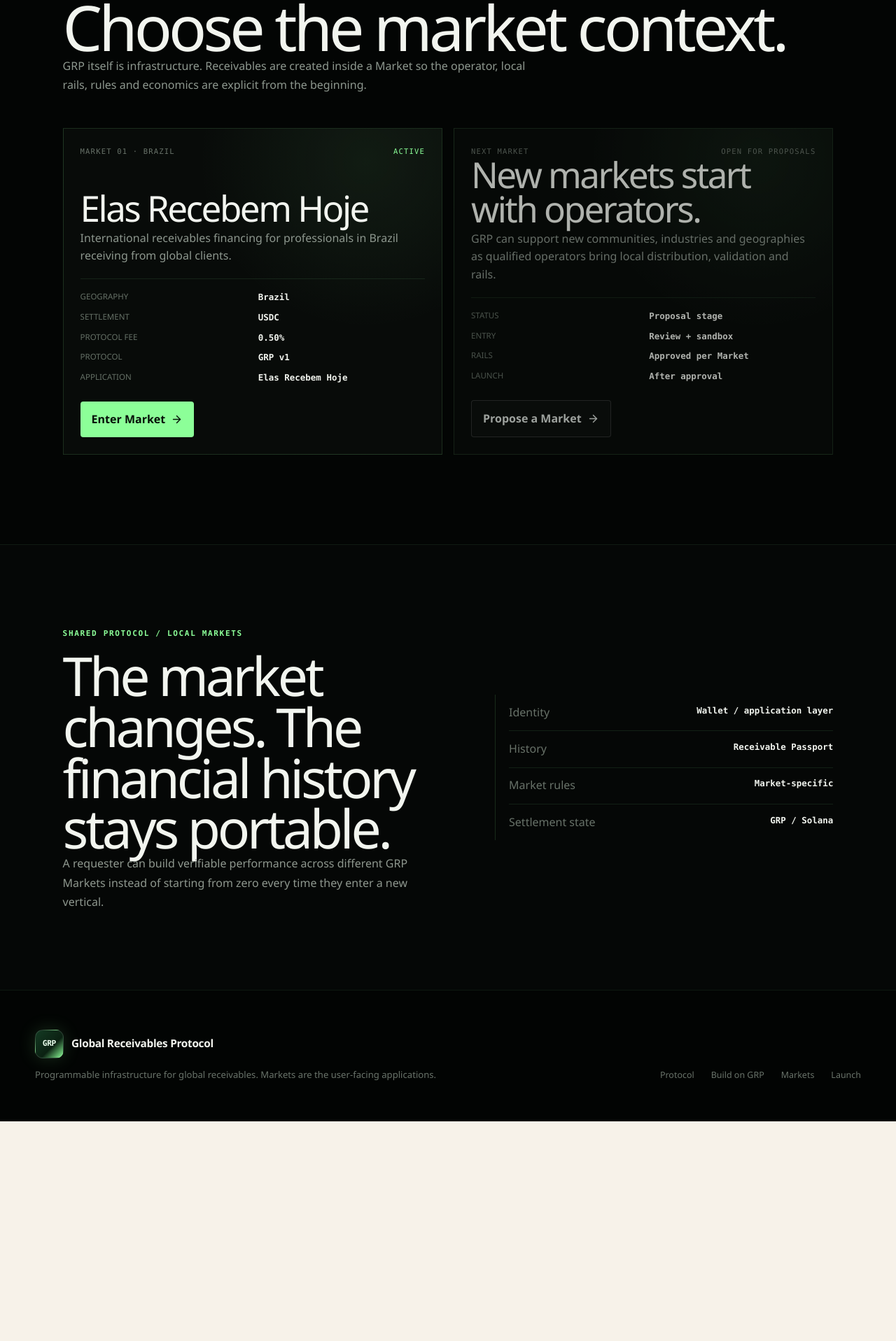
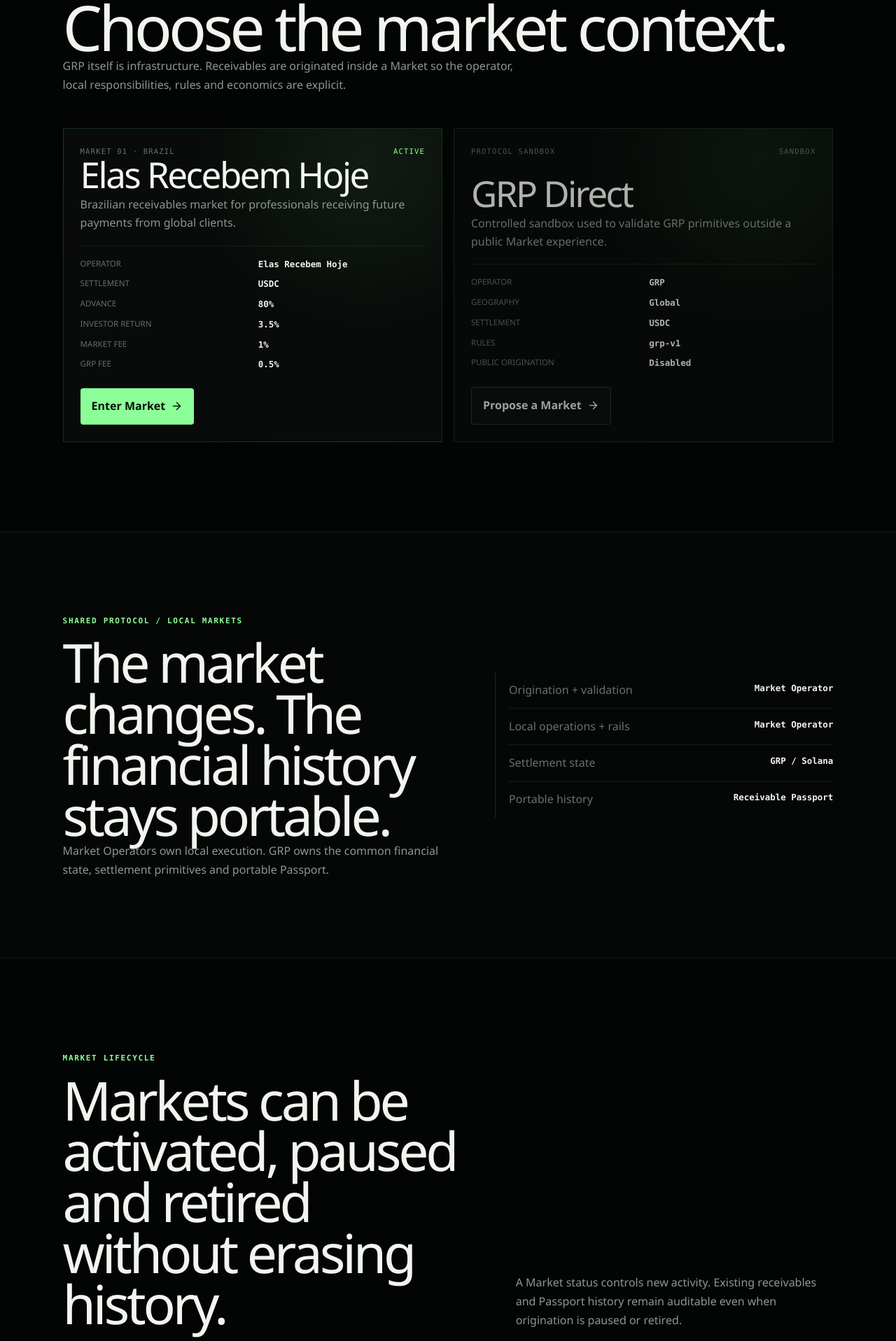
Before and after one commit to 0xlari/global-receivables-protocol, a Next.js app: page /markets in a window 1280 px wide. Shown: the part 880-2797 px from the top of the page at 70% size. Before the commit the page ends 2483 px from the top, so only its background shows below. Built offline with nearby package versions, Linux system fonts and the light colour scheme; no server answers.

Commit message:
feat: close GRP market directory and lifecycle

```diff
--- a/src/app/markets/page.tsx
+++ b/src/app/markets/page.tsx
@@ -1,6 +1,8 @@
 import type { Metadata } from "next";
 import Link from "next/link";
 import { ArrowRight } from "lucide-react";
+
+import { GRP_MARKETS, MARKET_LIFECYCLE } from "@/config/grp-markets";
 import styles from "../market-system.module.css";
 
 export const metadata: Metadata = {
@@ -8,16 +10,28 @@ export const metadata: Metadata = {
   description: "Explore receivables markets powered by the Global Receivables Protocol.",
 };
 
+function pct(bps: number) {
+  return (bps / 100).toFixed(bps % 100 === 0 ? 0 : 1) + "%";
+}
+
 export default function MarketsPage() {
+  const active = GRP_MARKETS.find((market) => market.slug === "elas-recebem-hoje")!;
+  const sandbox = GRP_MARKETS.find((market) => market.slug === "grp-direct")!;
+
   return (
     <div className={styles.page}>
       <section className={styles.hero}>
         <div className={styles.heroInner}>
           <span className={styles.kicker}>GRP MARKET DIRECTORY</span>
           <h1>One protocol.<br />Markets built for real communities.</h1>
-          <p>Each Market adapts GRP to a specific audience, geography and operating model while sharing the same protocol primitives and portable financial history.</p>
+          <p>
+            Each Market adapts GRP to a specific audience, geography and operating
+            model while sharing the same settlement state and portable Receivable Passport.
+          </p>
           <div className={styles.actions}>
-            <Link className={styles.primary} href="/elas-recebem-hoje">Open first Market <ArrowRight size={18}/></Link>
+            <Link className={styles.primary} href={active.publicEntry ?? "/markets"}>
+              Open first Market <ArrowRight size={18}/>
+            </Link>
             <Link className={styles.secondary} href="/build-on-grp">Build on GRP</Link>
           </div>
         </div>
@@ -25,39 +39,54 @@ export default function MarketsPage() {
 
       <section className={styles.directory}>
         <div className={styles.directoryInner}>
-          <span className={styles.eyebrow}>ACTIVE + UPCOMING</span>
+          <span className={styles.eyebrow}>ACTIVE + SANDBOX</span>
           <h2 className={styles.directoryTitle}>Choose the market context.</h2>
-          <p className={styles.directoryIntro}>GRP itself is infrastructure. Receivables are created inside a Market so the operator, local rails, rules and economics are explicit from the beginning.</p>
+          <p className={styles.directoryIntro}>
+            GRP itself is infrastructure. Receivables are originated inside a Market so
+            the operator, local responsibilities, rules and economics are explicit.
+          </p>
 
           <div className={styles.marketGrid}>
             <article className={styles.marketCard}>
-              <div className={styles.marketTop}><span>MARKET 01 · BRAZIL</span><span className={styles.status}>ACTIVE</span></div>
-              <h2>Elas Recebem Hoje</h2>
-              <p>International receivables financing for professionals in Brazil receiving from global clients.</p>
+              <div className={styles.marketTop}>
+                <span>MARKET 01 · {active.geography.toUpperCase()}</span>
+                <span className={styles.status}>{active.status}</span>
+              </div>
+              <h2>{active.name}</h2>
+              <p>{active.description}</p>
               <div className={styles.marketMeta}>
-                <span>Geography</span><strong>Brazil</strong>
-                <span>Settlement</span><strong>USDC</strong>
-                <span>Protocol fee</span><strong>0.50%</strong>
-                <span>Protocol</span><strong>GRP v1</strong>
-                <span>Application</span><strong>Elas Recebem Hoje</strong>
+                <span>Operator</span><strong>{active.operator}</strong>
+                <span>Settlement</span><strong>{active.settlementAsset}</strong>
+                <span>Advance</span><strong>{pct(active.economics!.advanceBps)}</strong>
+                <span>Investor return</span><strong>{pct(active.economics!.investorReturnBps)}</strong>
+                <span>Market fee</span><strong>{pct(active.economics!.marketFeeBps)}</strong>
+                <span>GRP fee</span><strong>{pct(active.economics!.protocolFeeBps)}</strong>
               </div>
               <div className={styles.marketActions}>
-                <Link className={styles.primary} href="/elas-recebem-hoje">Enter Market <ArrowRight size={17}/></Link>
+                <Link className={styles.primary} href={active.publicEntry!}>
+                  Enter Market <ArrowRight size={17}/>
+                </Link>
               </div>
             </article>
 
             <article className={styles.marketCard + " " + styles.marketCardMuted}>
-              <div className={styles.marketTop}><span>NEXT MARKET</span><span>OPEN FOR PROPOSALS</span></div>
-              <h2>New markets start with operators.</h2>
-              <p>GRP can support new communities, industries and geographies as qualified operators bring local distribution, validation and rails.</p>
+              <div className={styles.marketTop}>
+                <span>PROTOCOL SANDBOX</span>
+                <span>{sandbox.status}</span>
+              </div>
+              <h2>{sandbox.name}</h2>
+              <p>{sandbox.description}</p>
               <div className={styles.marketMeta}>
-                <span>Status</span><strong>Proposal stage</strong>
-                <span>Entry</span><strong>Review + sandbox</strong>
-                <span>Rails</span><strong>Approved per Market</strong>
-                <span>Launch</span><strong>After approval</strong>
+                <span>Operator</span><strong>{sandbox.operator}</strong>
+                <span>Geography</span><strong>{sandbox.geography}</strong>
+                <span>Settlement</span><strong>{sandbox.settlementAsset}</strong>
+                <span>Rules</span><strong>{sandbox.rulesVersion}</strong>
+                <span>Public origination</span><strong>Disabled</strong>
               </div>
               <div className={styles.marketActions}>
-                <Link className={styles.secondary} href="/build-on-grp">Propose a Market <ArrowRight size={17}/></Link>
+                <Link className={styles.secondary} href="/build-on-grp">
+                  Propose a Market <ArrowRight size={17}/>
+                </Link>
               </div>
             </article>
           </div>
@@ -69,13 +98,40 @@ export default function MarketsPage() {
           <div>
             <span className={styles.eyebrow}>SHARED PROTOCOL / LOCAL MARKETS</span>
             <h2>The market changes. The financial history stays portable.</h2>
-            <p>A requester can build verifiable performance across different GRP Markets instead of starting from zero every time they enter a new vertical.</p>
+            <p>
+              Market Operators own local execution. GRP owns the common financial state,
+              settlement primitives and portable Passport.
+            </p>
           </div>
           <div className={styles.marketRail}>
-            <div><span>Identity</span><strong>Wallet / application layer</strong></div>
-            <div><span>History</span><strong>Receivable Passport</strong></div>
-            <div><span>Market rules</span><strong>Market-specific</strong></div>
+            <div><span>Origination + validation</span><strong>Market Operator</strong></div>
+            <div><span>Local operations + rails</span><strong>Market Operator</strong></div>
             <div><span>Settlement state</span><strong>GRP / Solana</strong></div>
+            <div><span>Portable history</span><strong>Receivable Passport</strong></div>
+          </div>
+        </div>
+      </section>
+
+      <section className={styles.section}>
+        <div className={styles.sectionInner}>
+          <div className={styles.sectionLead}>
+            <div>
+              <span className={styles.eyebrow}>MARKET LIFECYCLE</span>
+              <h2>Markets can be activated, paused and retired without erasing history.</h2>
+            </div>
+            <p>
+              A Market status controls new activity. Existing receivables and Passport
+              history remain auditable even when origination is paused or retired.
+            </p>
+          </div>
+          <div className={styles.process}>
+            {MARKET_LIFECYCLE.map((item, index) => (
+              <article key={item.status}>
+                <span>{String(index + 1).padStart(2, "0")}</span>
+                <h3>{item.label}</h3>
+                <p>{item.meaning}</p>
+              </article>
+            ))}
           </div>
         </div>
       </section>
```
